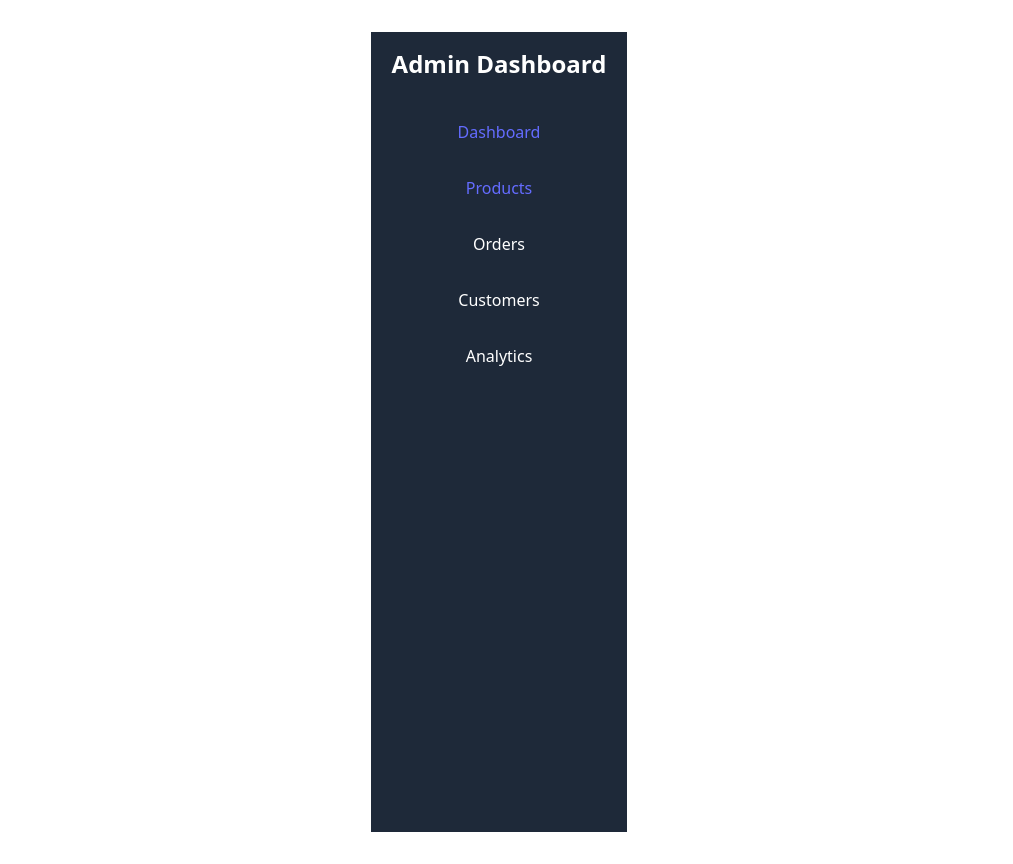
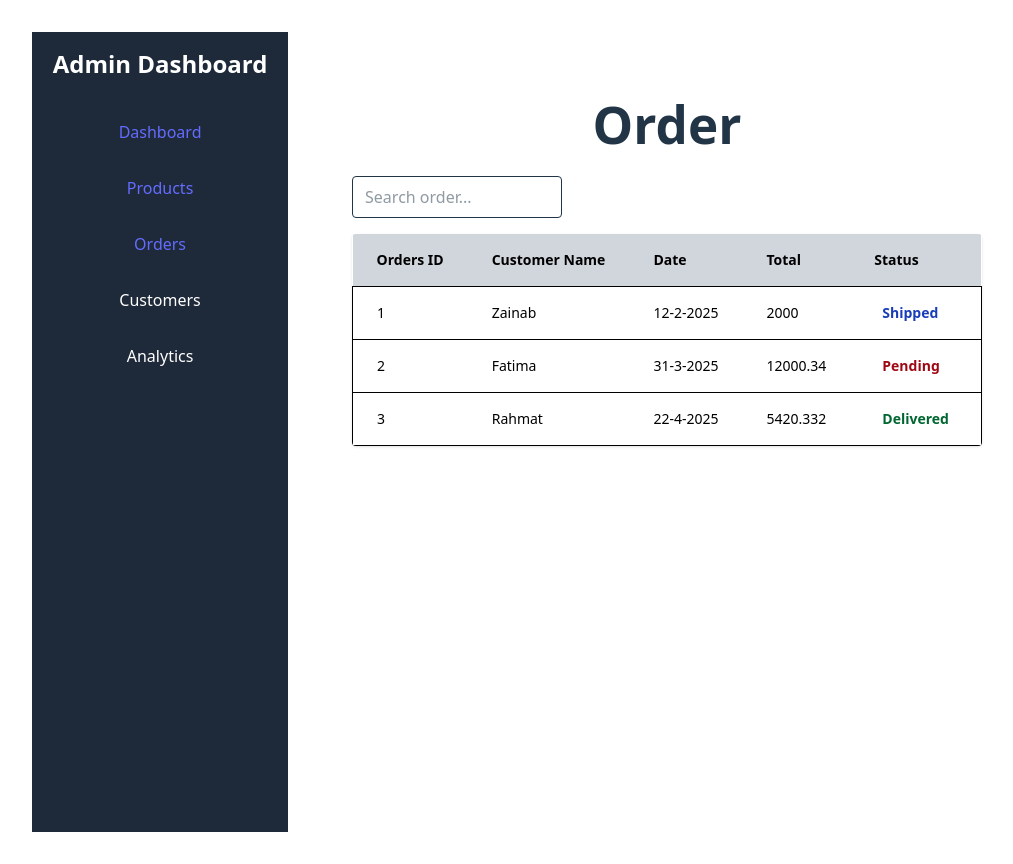
Before and after one commit to Zainab-Shakeel/E-commerce-Dashboard, a React (Vite) app: page /orders in a window 1280 px wide. Shown: the whole page, without its empty margins (101-1114 px from the left). Built offline with nearby package versions, Linux system fonts and the light colour scheme.

Commit message:
created orders.jsx
orders.jsx contain sample order table and search bar

```diff
--- a/src/App.jsx
+++ b/src/App.jsx
@@ -6,6 +6,7 @@ import React from 'react'
 import Dashboard from './Pages/Dashboard'
 import Sidebar from './Components/Sidebar'
 import Products from './Pages/Products'
+import Orders from './Pages/Orders'
 import { BrowserRouter, Routes, Route } from 'react-router-dom';
 
 function App() {
@@ -17,6 +18,7 @@ function App() {
           <Routes>
             <Route path="/" element={<Dashboard />} />
             <Route path="/products" element={<Products />} />
+            <Route path="/orders" element={<Orders />} />
           </Routes>
         </div>
       </div>
--- a/src/Components/Sidebar.jsx
+++ b/src/Components/Sidebar.jsx
@@ -14,8 +14,9 @@ function Sidebar() {
         <Link to="/products" className="block py-2 px-4 hover:bg-gray-100 rounded">
           Products
         </Link>
-
-        <li className="hover:bg-gray-700 p-2 rounded">Orders</li>
+        <Link to="/orders" className="block py-2 px-4 hover:bg-gray-100 rounded">
+          Orders
+        </Link>
         <li className="hover:bg-gray-700 p-2 rounded">Customers</li>
         <li className="hover:bg-gray-700 p-2 rounded">Analytics</li>
       </ul>
--- /dev/null
+++ b/src/Pages/Orders.jsx
@@ -0,0 +1,85 @@
+import App from "../App";
+import React from "react";
+import { useState, useEffect } from "react";
+
+function Orders() {
+
+    const [orders, setOrders] = useState([
+        {
+            id: 1,
+            customerName: 'Zainab',
+            date: '12-2-2025',
+            total: 2000,
+            status: 'Shipped',
+        },
+        {
+            id: 2,
+            customerName: 'Fatima',
+            date: '31-3-2025',
+            total: 12000.34,
+            status: 'Pending',
+        },
+        {
+            id: 3,
+            customerName: 'Rahmat',
+            date: '22-4-2025',
+            total: 5420.332,
+            status: 'Delivered',
+        }
+    ]);
+    const [searchTerm, setSearchTerm] = useState('');
+
+    return (
+        <div className="p-6">
+            <h1 className="text-3xl font-bold mb-6">Order</h1>
+            <div className="flex items-center justify-between mb-4">
+                <input
+                    type="text"
+                    placeholder="Search order..."
+                    className="border px-3 py-2 rounded w-1/3"
+                    value={searchTerm}
+                    onChange={(e) => setSearchTerm(e.target.value)}
+                />
+            </div>
+            <div className="bg-white text-black overflow-x-auto rounded shadow">
+                <table className="min-w-full text-sm text-left">
+                    <thead className="bg-gray-300">
+                        <tr>
+                            <th className="px-6 py-4 font-semibold">Orders ID</th>
+                            <th className="px-6 py-4 font-semibold">Customer Name</th>
+                            <th className="px-6 py-4 font-semibold">Date</th>
+                            <th className="px-6 py-4 font-semibold">Total</th>
+                            <th className="px-6 py-4 font-semibold">Status</th>
+                        </tr>
+                    </thead>
+                    <tbody>
+                    {orders.filter((order) => order.customerName.toLowerCase().includes(searchTerm.toLowerCase())).map((order) => (
+                            <tr key={order.id} className="border">
+                                <td className="px-6 py-4">{order.id}</td>
+                                <td className="px-6 py-4">{order.customerName}</td>
+                                <td className="px-6 py-4">{order.date}</td>
+                                <td className="px-6 py-4">{order.total}</td>
+                                <td className="px-6 py-3">
+                                    <span
+                                        className={
+                                            `px-2 py-1 rounded-full text-3xs font-bold
+                                            ${order.status === 'Pending' ? ' text-red-800' :
+                                                order.status === 'Shipped' ? ' text-blue-800' :
+                                                    order.status === 'Delivered' ? ' text-green-800' :
+                                                        ' text-gray-800'
+                                            }`}
+                                    >
+                                        {order.status}
+                                    </span>
+                                </td>
+                            </tr>
+                        ))}
+                    </tbody>
+
+                </table>
+            </div>
+        </div>
+    )
+}
+
+export default Orders
```
